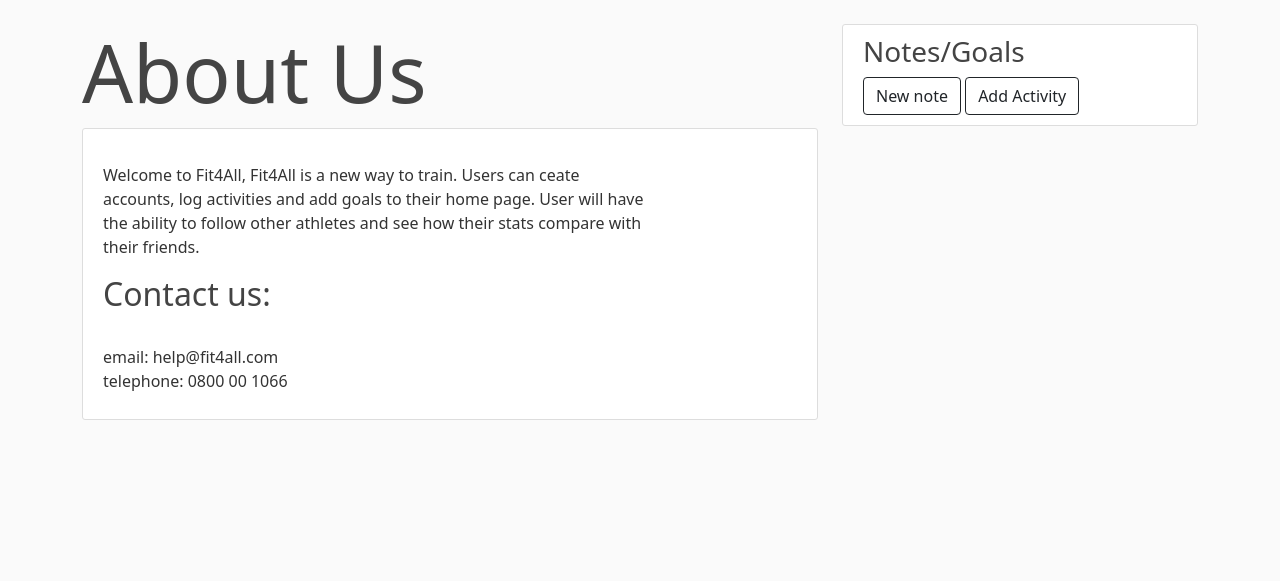
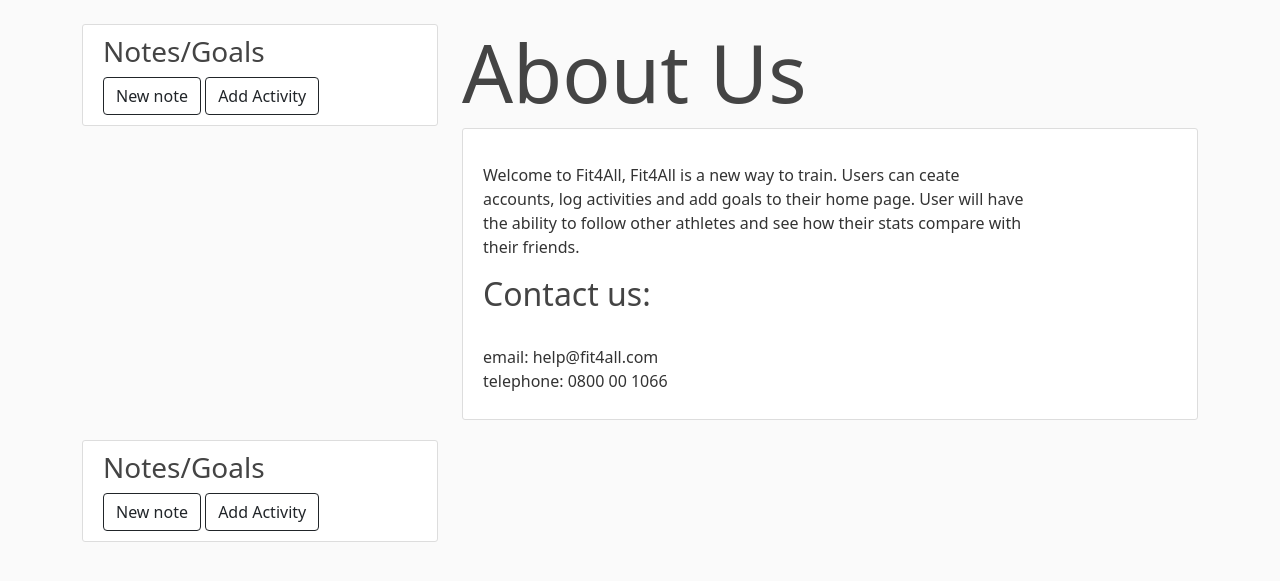
Before and after one commit to lewisstevenmackenzie/Glen-Lyon-Group-Project, a Flask app: page /about in a window 1280 px wide. Shown: the part 56-637 px from the top of the page. Run offline with Flask 2, Linux system fonts and the light colour scheme; a user stored in the database is signed in; data that the repository does not hold is empty.

Commit message:
test layout

```diff
--- a/fit4all/templates/layout.html
+++ b/fit4all/templates/layout.html
@@ -76,6 +76,22 @@
 
     <main role="main" class="container">
       <div class="row">
+        <div class="col-md-4">
+          <div class="content-section">
+            <h3>Notes/Goals</h3>
+            {% for note in notes%}
+             <article class="media content-section">
+              <div class="media-body">
+                <div class="article-metadata">
+                <a class="mr-2" href="{{ url_for('note', note_id=note.id) }}">{{ note.content }}</a>
+              </article>
+            {% endfor %}
+          {% if current_user.is_authenticated %}
+          <a class="btn btn-outline-dark" href="{{ url_for('new_note') }}" role = "button">New note</a>
+          <a class="btn btn-outline-dark" href="{{ url_for('new_post') }}" role = "button">Add Activity</a>
+          {% endif %}
+          </div>
+        </div>
         <div class="col-md-8">
           {% with messages = get_flashed_messages(with_categories=true) %} {% if
           messages %} {% for category, message in messages %}
```
